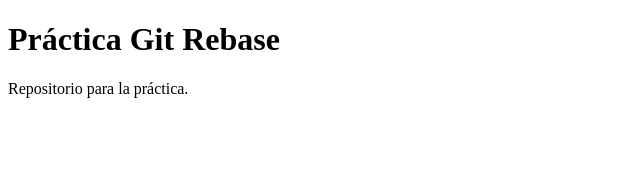
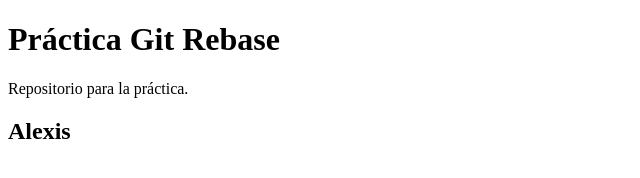
Before and after one commit to pelucas255/rebases_Actividad, a plain HTML site: page index.html in a window 1280 px wide. Shown: the whole page, without its empty margins (0-640 px from the left). Drawn offline with Linux system fonts and the light colour scheme.

Commit message:
feat: mismo cambio pero mensaje corregido

```diff
--- a/index.html
+++ b/index.html
@@ -10,5 +10,6 @@
 
 <p>Repositorio para la práctica.</p>
 
+<h2>Alexis</h2>
 </body>
 </html>
```
